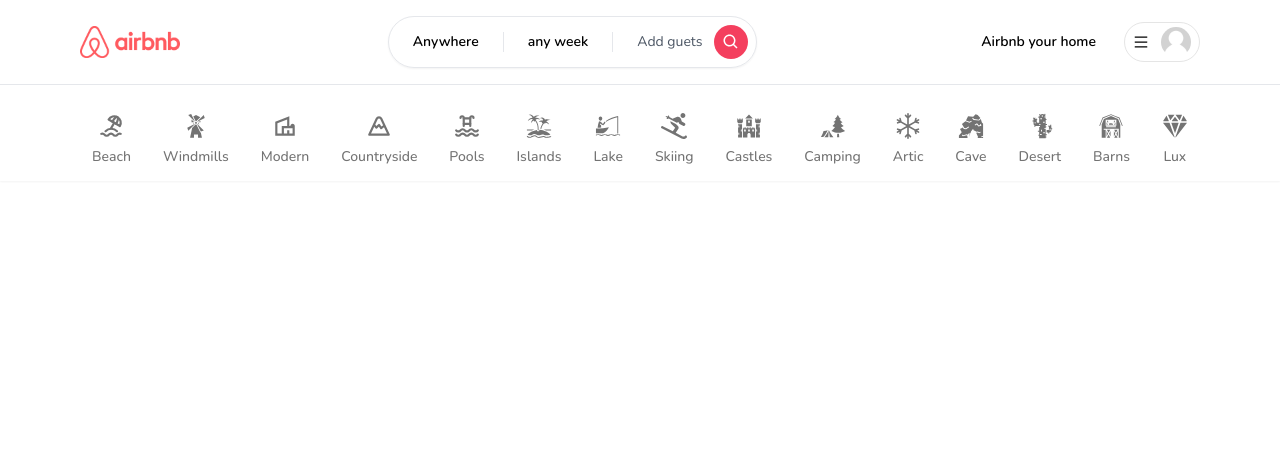
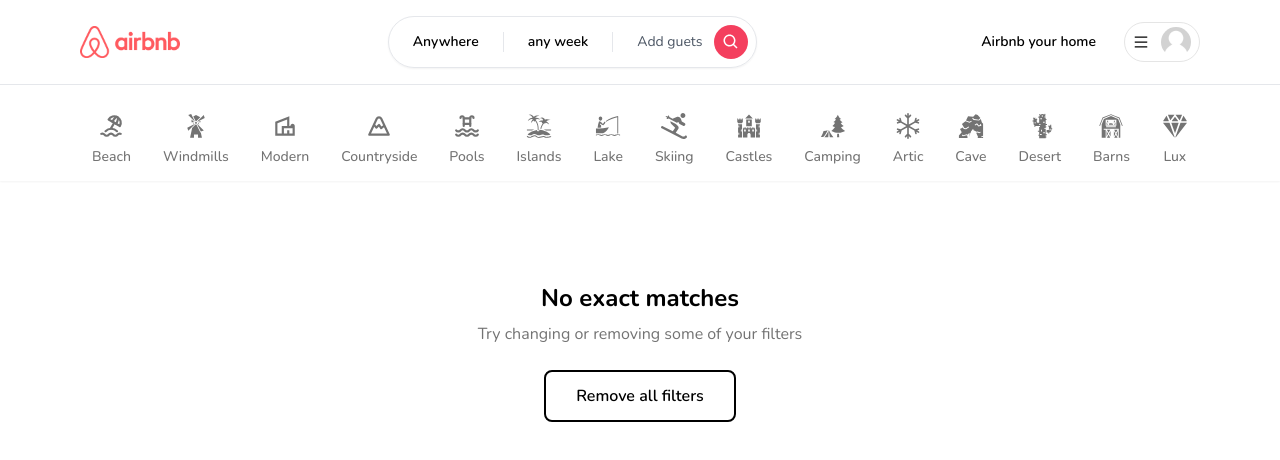
Before and after one commit to victoriacassolo/clone-airbnb-js, a Next.js app: page / in a window 1280 px wide. Shown: the top 460 px of the page. Built offline with nearby package versions, Linux system fonts and the light colour scheme; no server answers; the database is empty; what world-countries would draw is missing.

Commit message:
feat: init add fetch POST listings

```diff
--- /dev/null
+++ b/app/actions/getListings.js
@@ -0,0 +1,15 @@
+import prisma from "@/app/libs/prismadb";
+
+export default async function getListings() {
+  try {
+    const listings = await prisma.listing.findMany({
+      orderBy: {
+        createdAt: "desc",
+      },
+    });
+
+    return listings;
+  } catch (error) {
+    throw new Error(error);
+  }
+}
--- /dev/null
+++ b/app/components/EmptyState.jsx
@@ -0,0 +1,29 @@
+"use client";
+
+import { useRouter } from "next/navigation";
+import Heading from "./Heading";
+import Button from "./Button";
+
+const EmptyState = ({
+  title = "No exact matches",
+  subtitle = "Try changing or removing some of your filters",
+  showReset,
+}) => {
+  const router = useRouter();
+  return (
+    <div className="h-[60vh] flex flex-col gap-2 justify-center items-center">
+      <Heading center title={title} subtitle={subtitle} />
+      <div className="w-48 mt-4">
+        {showReset && (
+          <Button
+            outline
+            label="Remove all filters"
+            onClick={() => router.push("/")}
+          />
+        )}
+      </div>
+    </div>
+  );
+};
+
+export default EmptyState;
--- a/app/layout.js
+++ b/app/layout.js
@@ -28,11 +28,11 @@
           <RegisterModal />
           <Navbar currentUser={currentUser} />
         </ClientOnly>
-        {children}
+        <div className="pb-20 pt-28">{children}</div>
       </body>
     </html>
   );
 }
 
-// 4:49:16 video time
+// 4:57:16 video time
 // https://www.youtube.com/watch?v=c_-b_isI4vg&t=3844s
--- a/app/page.js
+++ b/app/page.js
@@ -1,3 +1,25 @@
-export default function Home() {
-  return <div className="text-rose-500 text-2xl">Hello Airbnb!</div>;
+import getListings from "./actions/getListings";
+import ClientOnly from "./components/ClientOnly";
+import Container from "./components/Container";
+import EmptyState from "./components/EmptyState";
+
+export default async function Home() {
+  const listings = await getListings();
+
+  if (listings.length === 0) {
+    return (
+      <ClientOnly>
+        <EmptyState showReset />
+      </ClientOnly>
+    );
+  }
+  return (
+    <ClientOnly>
+      <Container>
+        <div className="pt-24 grid grid-cols-1 sm:grid-cols-2 md:grid-cols-3 lg:grid-cols-4 xl:grid-cols-5 2xl:grid-cols-6 gap-8">
+          <div>My future listings</div>
+        </div>
+      </Container>
+    </ClientOnly>
+  );
 }
```
